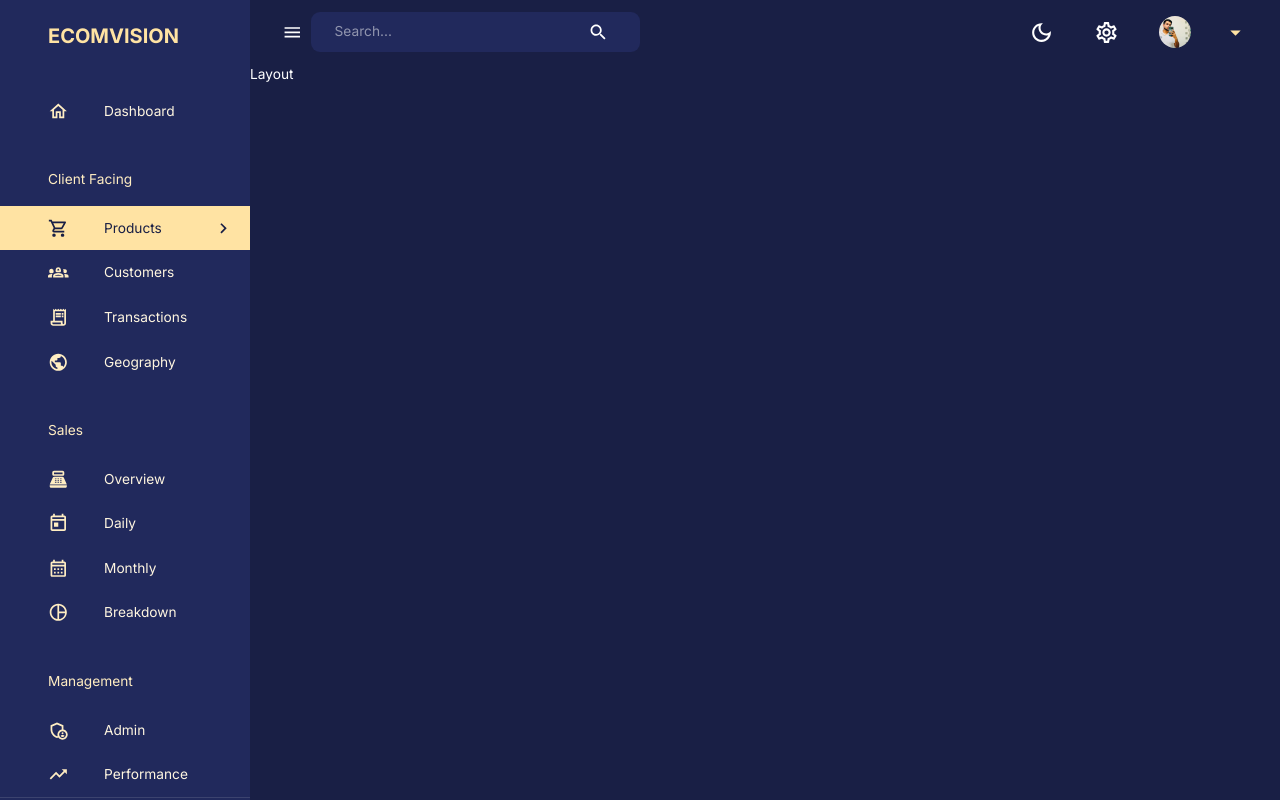
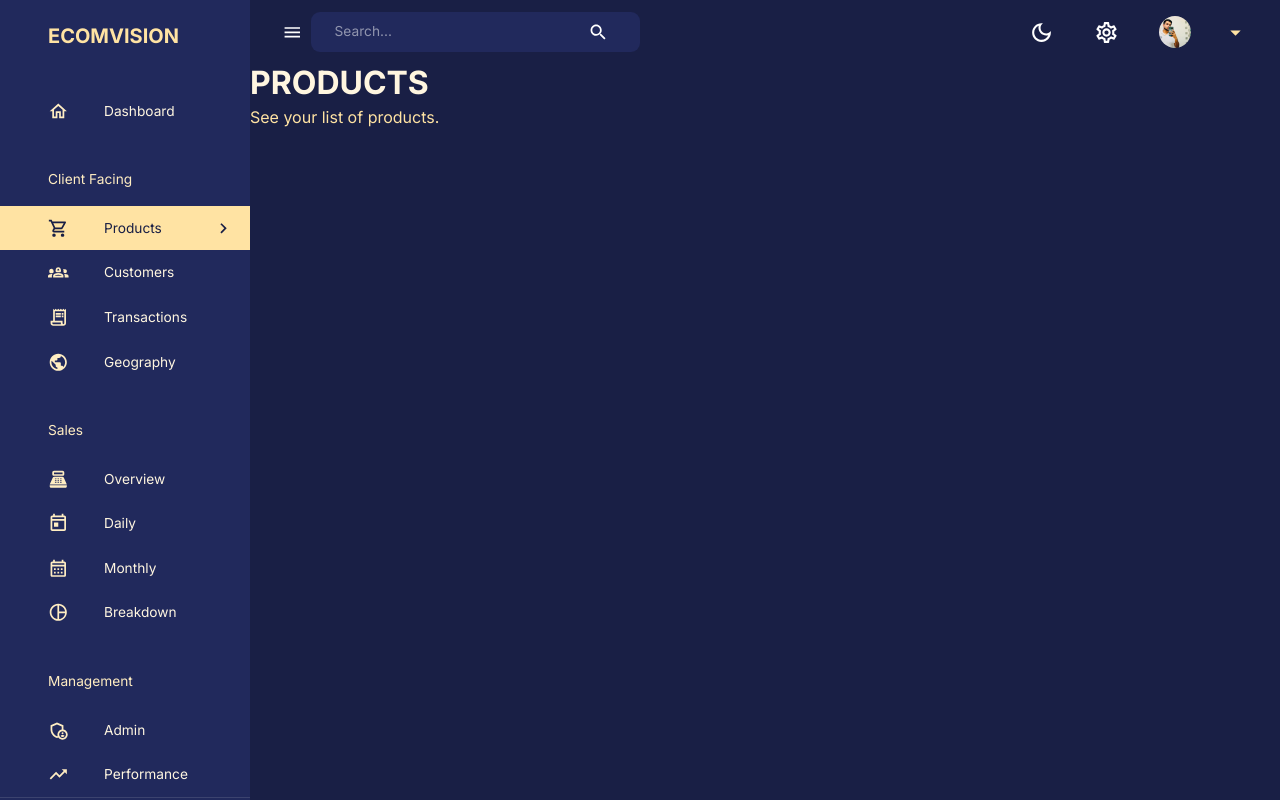
Before and after one commit to Manukagallage7/MERN-Dashboard, a React (Create React App) app in the folder client/: page /products in a window 1280 px wide. Built offline with nearby package versions, Linux system fonts and the light colour scheme; no server answers.

Commit message:
Implement product retrieval and enhance Header component for product display

```diff
--- /dev/null
+++ b/client/src/components/Header.jsx
@@ -0,0 +1,20 @@
+import { Typography, Box , useTheme } from "@mui/material";
+
+import React from 'react'
+
+const Header = ({title, subtitle}) => {
+    const theme = useTheme();
+    return (
+        <Box>
+            <Typography variant="h2" color={theme.palette.secondary[100]} fontWeight="bold" sx={{mb: "5px"}}>
+                {title}
+            </Typography>
+
+            <Typography variant="h5" color={theme.palette.secondary[300]} >
+                {subtitle}
+            </Typography>
+        </Box>
+    )
+}
+
+export default Header;
--- a/client/src/scenes/products/index.jsx
+++ b/client/src/scenes/products/index.jsx
@@ -1,10 +1,19 @@
 import React from "react";
+import {useState} from "react";
+import { useGetProductsQuery } from "state/api";
+import Header from "components/Header"
+import {BOx, Card, CardActions, CardContent, Collapse, Button, Typography, Rating, UseTheme, useMediaQuery} from "@mui/material";
+
 
 const Products = ()=>  {
+    const {data , isLoading} = useGetProductsQuery();
+    const isNonMobile =
+    console.log("data", data)
+
     return (
-            <div>
-                Layout
-            </div>
+            <box>
+                <Header title="PRODUCTS" subtitle="See your list of products." />
+            </box>
         )
 }
 
--- a/client/src/state/api.js
+++ b/client/src/state/api.js
@@ -4,15 +4,20 @@ import {createApi, fetchBaseQuery} from '@reduxjs/toolkit/query/react'
 export const api = createApi({
     baseQuery: fetchBaseQuery({baseUrl: "http://localhost:5001" }),
     reducerPath: 'adminApi',
-    tagTypes: ["User"],
+    tagTypes: ["User", "Products"],
     endpoints: (build) => ({
         getUser: build.query({
             query: (id) => `general/user/${id}`,
             providesTags: ["User"]
+        }),
+        getProducts: build.query({
+            query: () => "client/products",
+            providesTags: ["Products"]
         })
     })
 })
 
 export const {
     useGetUserQuery,
+    useGetProductsQuery
 } = api
```
